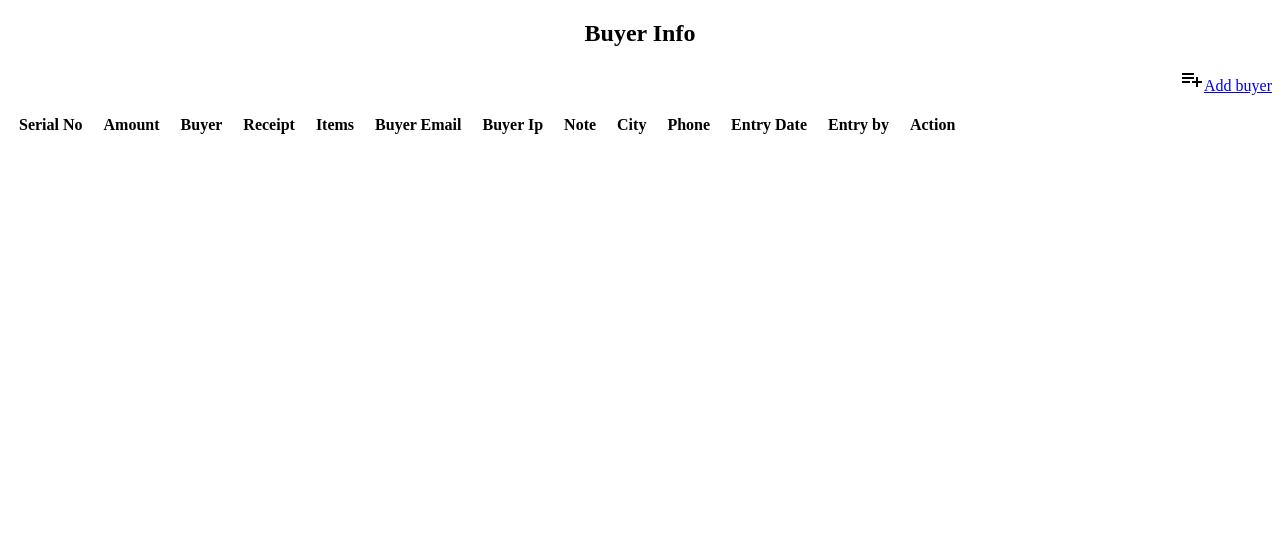
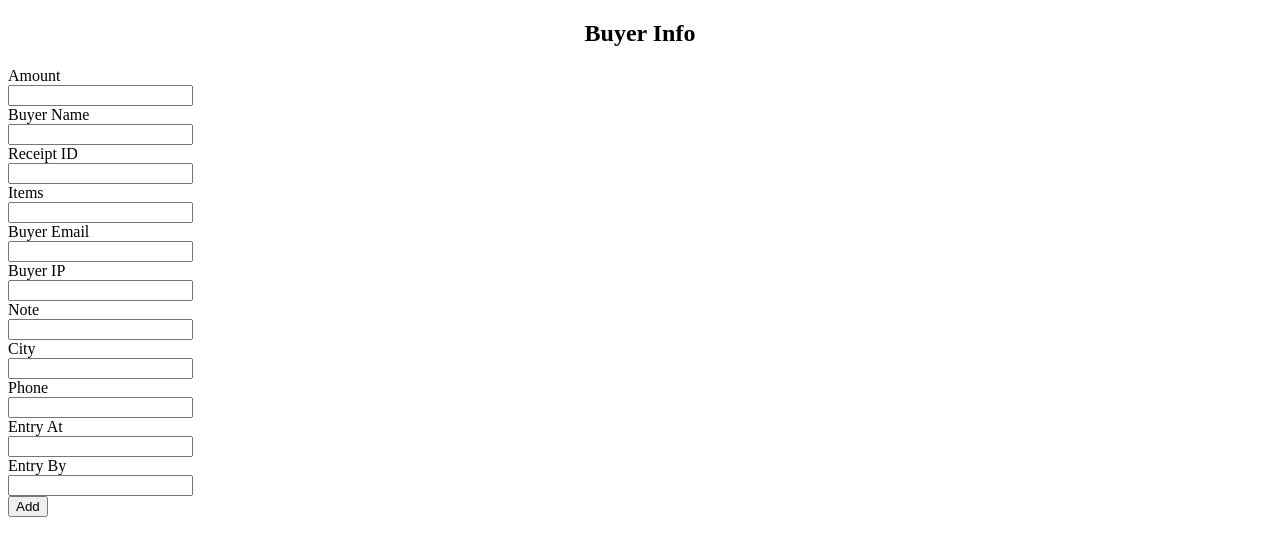
Before and after one commit to zrshishir/php-mvc, a PHP site: page /index.php?action=buyer-add in a window 1280 px wide. Shown: the top 556 px of the page. Run offline with PHP 8.4, Linux system fonts and the light colour scheme; lists and menus that the app fills with data are empty.

Commit message:
adding form for entering buyer info

```diff
--- /dev/null
+++ b/config/db_config.php
@@ -0,0 +1,7 @@
+<?php
+return [
+    'host' => 'localhost',
+    'user' => 'root',
+    'passwor' => 'password',
+    'database' => 'php-mvc'
+];
--- a/index.php
+++ b/index.php
@@ -1,10 +1,19 @@
 <?php
+require_once('config/db_config.php');
+
 
 if(! empty($_GET["action"])){
     $action = $_GET["action"];
 }
 
 switch($action){
+    case "buyer-add":
+        if (isset($_POST['add'])) {
+            var_dump($_POST);
+        }
+        require_once("view/buyer/create.php");
+    break;
+
     default:
             require_once('view/buyer/index.php');
     break;
--- /dev/null
+++ b/view/buyer/create.php
@@ -0,0 +1,77 @@
+<?php require_once "view/header.php"; ?>
+
+<form name="frmAdd" method="post" action="" id="frmAdd">
+    <div id="mail-status"></div>
+    <div>
+        <label style="padding-top: 20px;">Amount</label>
+        <span id="amount-info" class="info"></span><br />
+        <input type="text" name="amount" id="amount" class="demoInputBox">
+    </div>
+
+     <div>
+        <label style="padding-top: 20px;">Buyer Name</label>
+        <span id="buyer-info" class="info"></span><br />
+        <input type="text" name="buyer" id="buyer" class="demoInputBox">
+    </div>
+
+    <div>
+        <label style="padding-top: 20px;">Receipt ID</label>
+        <span id="receipt-info" class="info"></span><br />
+        <input type="text" name="receipt_id" id="receipt" class="demoInputBox">
+    </div>
+
+    <div>
+        <label style="padding-top: 20px;">Items</label>
+        <span id="items-info" class="info"></span><br />
+        <input type="text" name="items" id="items" class="demoInputBox">
+    </div>
+
+    <div>
+        <label style="padding-top: 20px;">Buyer Email</label>
+        <span id="buyer-email-info" class="info"></span><br />
+        <input type="text" name="buyer_email" id="buyer-email" class="demoInputBox">
+    </div>
+
+    <div>
+        <label style="padding-top: 20px;">Buyer IP</label>
+        <span id="buyer-ip-info" class="info"></span><br />
+        <input type="text" name="buyer_ip" id="buyer-ip" class="demoInputBox">
+    </div>
+
+    <div>
+        <label style="padding-top: 20px;">Note</label>
+        <span id="note-info" class="info"></span><br />
+        <input type="text" name="note" id="note" class="demoInputBox">
+    </div>
+
+    <div>
+        <label style="padding-top: 20px;">City</label>
+        <span id="city-info" class="info"></span><br />
+        <input type="text" name="city" id="city" class="demoInputBox">
+    </div>
+
+    <div>
+        <label style="padding-top: 20px;">Phone</label>
+        <span id="phone-info" class="info"></span><br />
+        <input type="text" name="phone" id="phone" class="demoInputBox">
+    </div>
+
+    <div>
+        <label style="padding-top: 20px;">Entry At</label>
+        <span id="entry-at-info" class="info"></span><br />
+        <input type="text" name="entry_at" id="entry-at" class="demoInputBox">
+    </div>
+
+    <div>
+        <label style="padding-top: 20px;">Entry By</label>
+        <span id="entry-by-info" class="info"></span><br />
+        <input type="text" name="entry_by" id="entry-by" class="demoInputBox">
+    </div>
+
+    <div>
+        <input type="submit" name="add" id="btnSubmit" value="Add" />
+    </div>
+    </div>
+</form>
+</body>
+</html>
--- a/view/buyer/index.php
+++ b/view/buyer/index.php
@@ -2,7 +2,7 @@
     <div style="text-align: right; margin: 20px 0px 10px;">
         <a id="btnAddAction" href="index.php?action=buyer-add"><img src="view/image/icon-add.png" />Add buyer</a>
     </div>
-    <div class="title">
+    <div>
         <table cellpadding="10" cellspacing="1">
             <thead>
                 <tr>
```
Also changed, not shown: app/DatabaseConnection.php (+12 -6 lines), README.md, view/css/style.css (line endings or trailing spaces).
